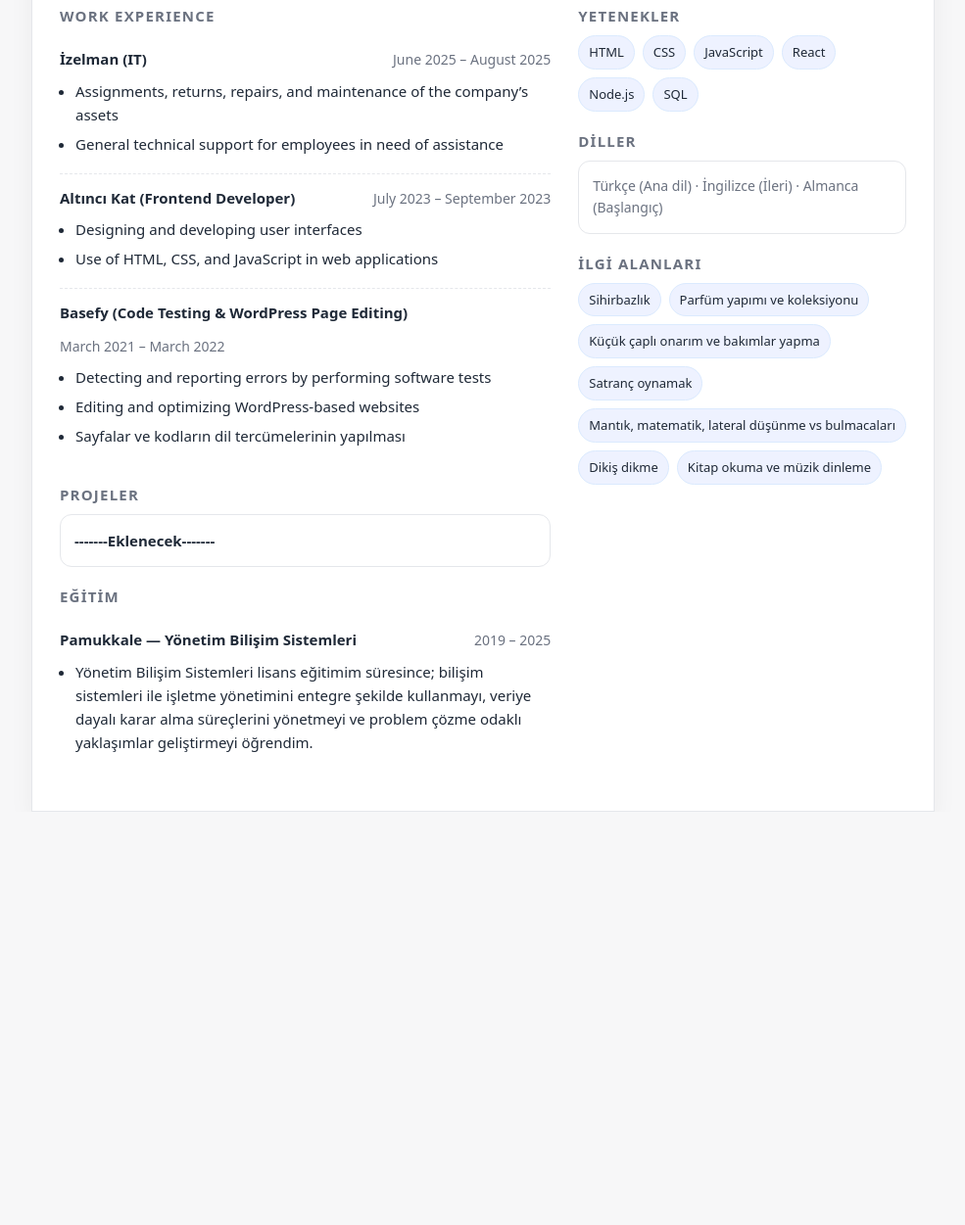
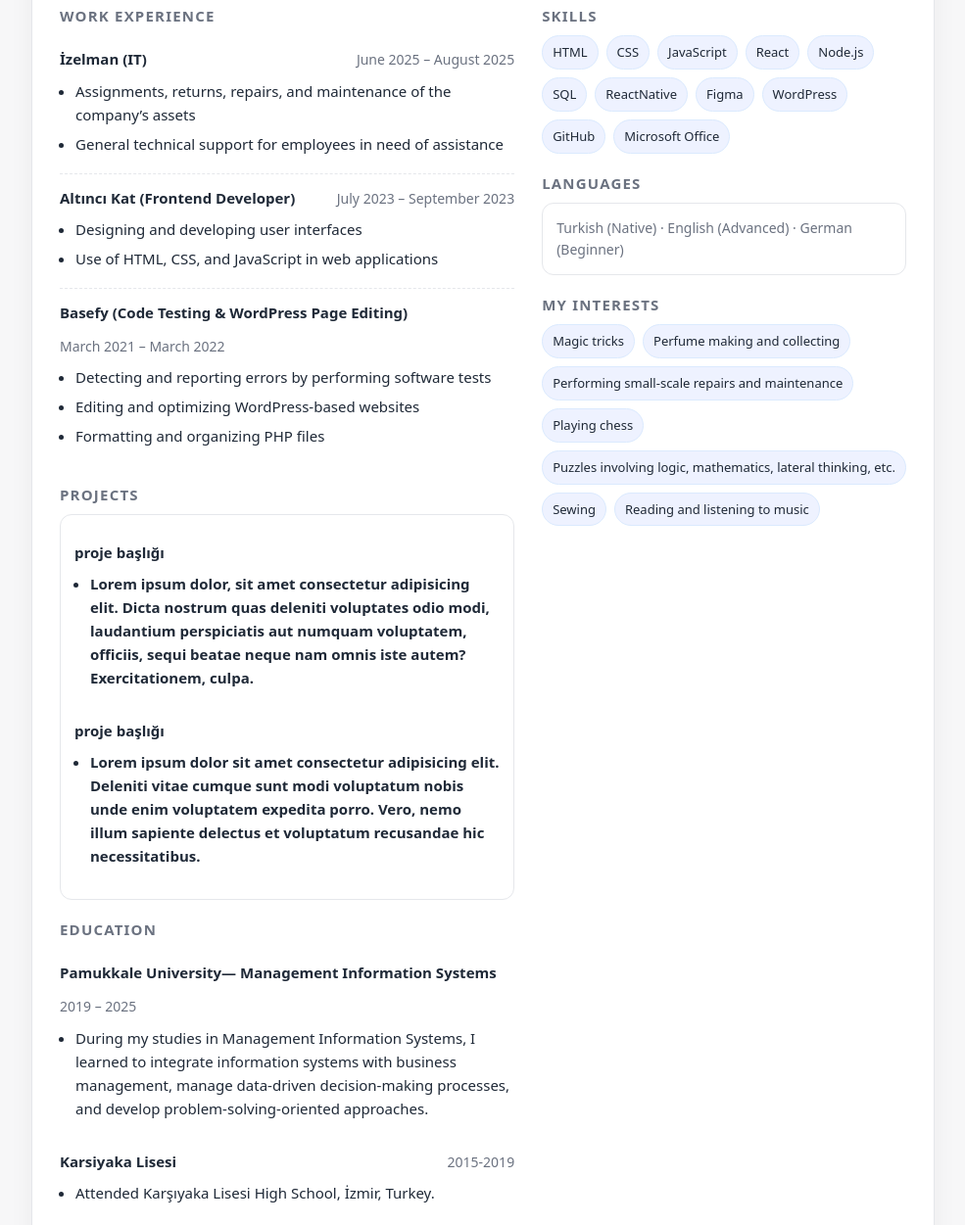
Before and after one commit to bitterman111111/Resume, a plain HTML site: page index.html in a window 1280 px wide. Shown: the part 380-1631 px from the top of the page at 98% size, without its empty margins (147-1132 px from the left). Before the commit the page ends 1209 px from the top, so only its background shows below. Drawn offline with Linux system fonts and the light colour scheme.

Commit message:
upt cont

```diff
--- a/index.html
+++ b/index.html
@@ -62,34 +62,60 @@
             <ul class="clean">
               <li>Detecting and reporting errors by performing software tests</li>
               <li>Editing and optimizing WordPress-based websites</li>
-              <li>Sayfalar ve kodların dil tercümelerinin yapılması</li>
+              <li>Formatting and organizing PHP files</li>
             </ul>
           </article>
         </div>
 
         <div class="section">
-          <h2>Projeler</h2>
+          <h2>Projects</h2>
           <div class="card">
-            <strong>-------Eklenecek-------</strong>
+            <strong>
+              <article class="job" style="border-bottom:0;">
+            <div class="top">
+              <div class="title">proje başlığı</div>
+            </div>
+            <ul class="clean">
+              <li>Lorem ipsum dolor, sit amet consectetur adipisicing elit. Dicta nostrum quas deleniti voluptates odio modi, laudantium perspiciatis aut numquam voluptatem, officiis, sequi beatae neque nam omnis iste autem? Exercitationem, culpa.</li>
+            </ul>
+          </article>
+          <article class="job" style="border-bottom:0;">
+            <div class="top">
+              <div class="title">proje başlığı</div>
+            </div>
+            <ul class="clean">
+              <li>Lorem ipsum dolor sit amet consectetur adipisicing elit. Deleniti vitae cumque sunt modi voluptatum nobis unde enim voluptatem expedita porro. Vero, nemo illum sapiente delectus et voluptatum recusandae hic necessitatibus.</li>
+            </ul>
+          </article>
+            </strong>
           </div>
         </div>
 
         <div class="section">
-          <h2>Eğitim</h2>
+          <h2>Educatıon</h2>
           <article class="job" style="border-bottom:0;">
             <div class="top">
-              <div class="title">Pamukkale — Yönetim Bilişim Sistemleri</div>
+              <div class="title">Pamukkale University— Management Information Systems</div>
               <div class="meta">2019 – 2025</div>
             </div>
             <ul class="clean">
-              <li>Yönetim Bilişim Sistemleri lisans eğitimim süresince; bilişim sistemleri ile işletme yönetimini entegre şekilde kullanmayı, veriye dayalı karar alma süreçlerini yönetmeyi ve problem çözme odaklı yaklaşımlar geliştirmeyi öğrendim.</li>
+              <li>During my studies in Management Information Systems, I learned to integrate information systems with business management, manage data-driven decision-making processes, and develop problem-solving-oriented approaches.</li>
+            </ul>
+          </article>
+          <article class="job" style="border-bottom:0;">
+            <div class="top">
+              <div class="title">Karsiyaka Lisesi</div>
+              <div class="meta">2015-2019</div>
+            </div>
+            <ul class="clean">
+              <li>Attended Karşıyaka Lisesi High School, İzmir, Turkey.</li>
             </ul>
           </article>
         </div>
       </div>
       <aside>
         <div class="section">
-          <h2>Yetenekler</h2>
+          <h2>Skılls</h2>
           <div class="chips">
             <span class="chip">HTML</span>
             <span class="chip">CSS</span>
@@ -97,6 +123,11 @@
             <span class="chip">React</span>
             <span class="chip">Node.js</span>
             <span class="chip">SQL</span>
+            <span class="chip">ReactNative</span>
+            <span class="chip">Figma</span>
+            <span class="chip">WordPress</span>
+            <span class="chip">GitHub</span>
+            <span class="chip">Microsoft Office</span>
           </div>
         </div>
         <!--<div class="section">
@@ -108,22 +139,22 @@
         </div>-->
 
         <div class="section">
-          <h2>Diller</h2>
+          <h2>Languages</h2>
           <div class="card small">
-            Türkçe (Ana dil) · İngilizce (İleri) · Almanca (Başlangıç)
+            Turkish (Native) · English (Advanced) · German (Beginner)
           </div>
         </div>
 
         <div class="section">
-          <h2>İlgi Alanları</h2>
+          <h2>My Interests</h2>
           <div class="chips">
-            <span class="chip">Sihirbazlık</span>
-            <span class="chip">Parfüm yapımı ve koleksiyonu</span>
-            <span class="chip">Küçük çaplı onarım ve bakımlar yapma</span>
-            <span class="chip">Satranç oynamak</span>
-            <span class="chip">Mantık, matematik, lateral düşünme vs bulmacaları</span>
-            <span class="chip">Dikiş dikme</span>
-            <span class="chip">Kitap okuma ve müzik dinleme</span>
+            <span class="chip">Magic tricks</span>
+            <span class="chip">Perfume making and collecting</span>
+            <span class="chip">Performing small-scale repairs and maintenance</span>
+            <span class="chip">Playing chess</span>
+            <span class="chip">Puzzles involving logic, mathematics, lateral thinking, etc.</span>
+            <span class="chip">Sewing</span>
+            <span class="chip">Reading and listening to music</span>
           </div>
         </div>
       </aside>
```
